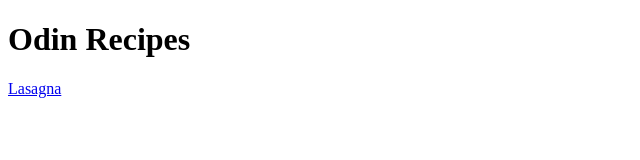
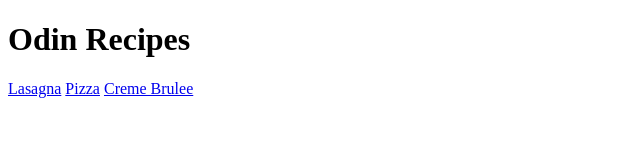
Before and after one commit to H2Pro2/odin-recipes, a plain HTML site: page index.html in a window 1280 px wide. Shown: the whole page, without its empty margins (0-640 px from the left). Drawn offline with Linux system fonts and the light colour scheme.

Commit message:
Added Pizza and Creme Brulee to the index

```diff
--- a/index.html
+++ b/index.html
@@ -11,5 +11,9 @@
 
     <a href="./recipes/lasagna.html">Lasagna</a>
 
+    <a href="./recipes/pizza.html">Pizza</a>
+
+    <a href="./recipes/cremebrulee.html">Creme Brulee</a>
+
 </body>
 </html>
```
